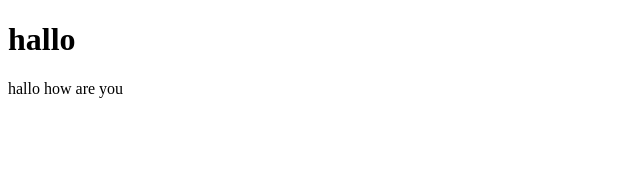
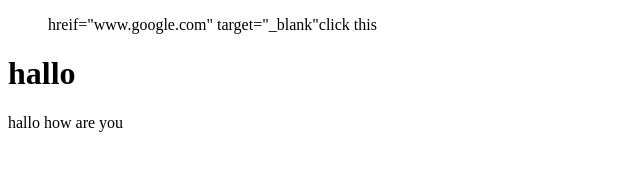
Before and after one commit to DhananjayPm/studing_html, a plain HTML site: page index.html in a window 1280 px wide. Shown: the whole page, without its empty margins (0-640 px from the left). Drawn offline with Linux system fonts and the light colour scheme.

Commit message:
Update index.html

```diff
--- a/index.html
+++ b/index.html
@@ -3,9 +3,11 @@
   <head>
   <title> mine box </title>
   </head>
+  <ol> hreif="www.google.com" target="_blank"click this </ol>
 
 
 
  <body>
  <h1> hallo </h1>
  <p> hallo how are you </p>
+  </body>
```
